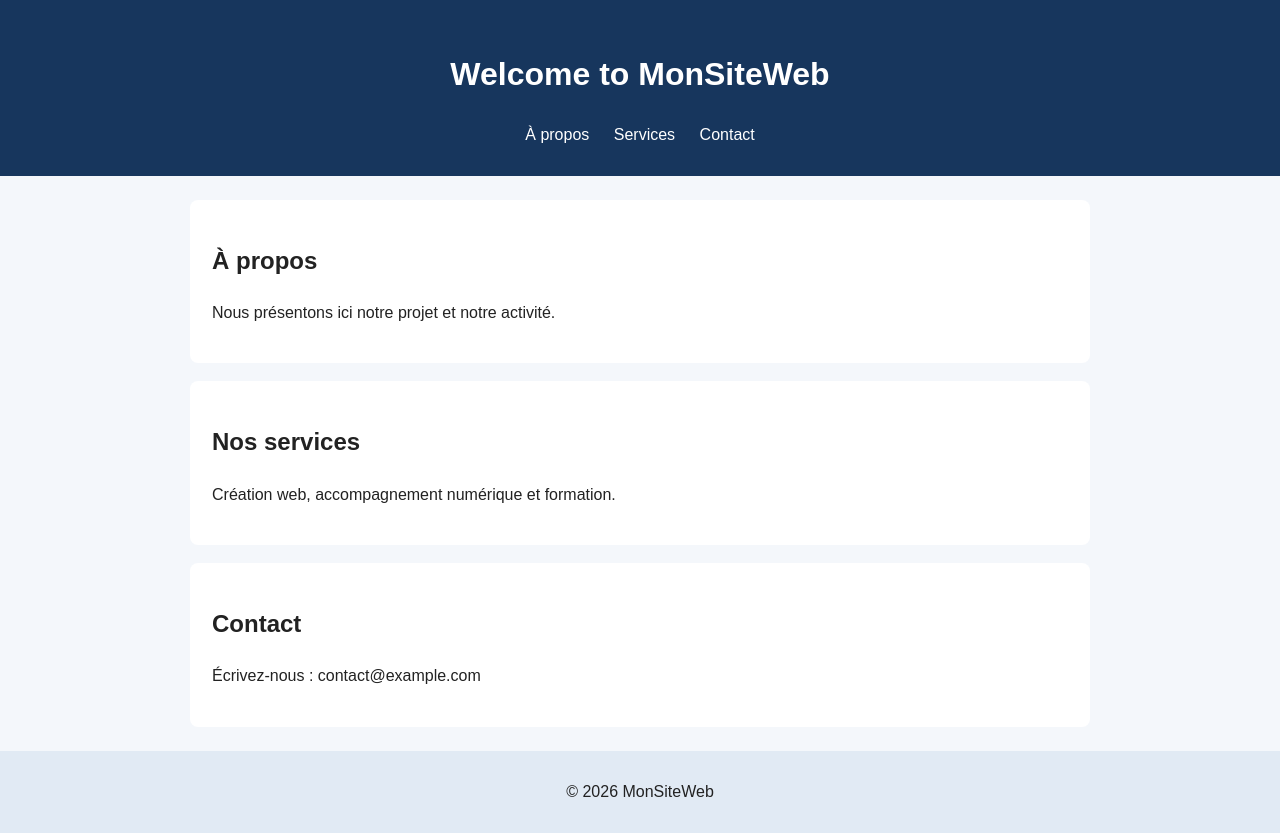
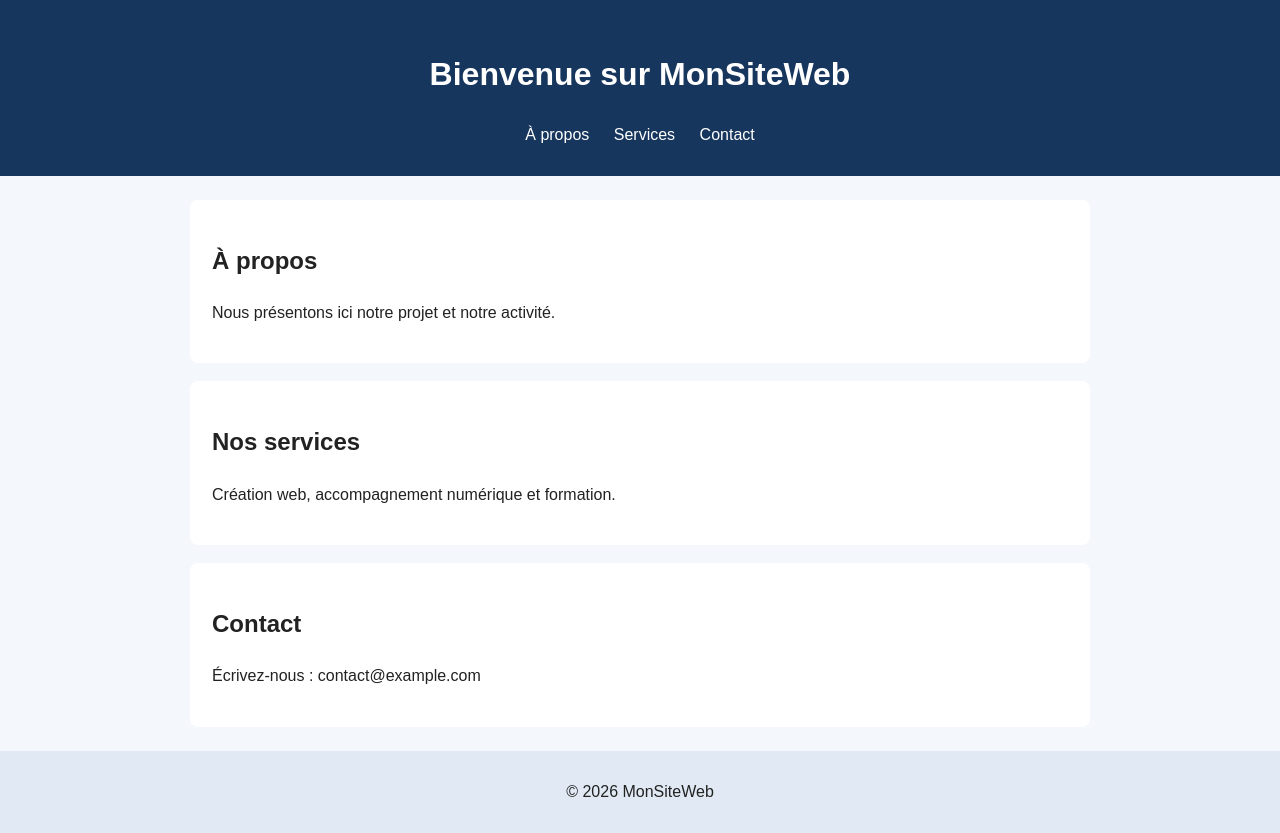
Before and after one commit to jasonsecondaccount/MonSiteWeb, a plain HTML site: page index.html in a window 1280 px wide. Drawn offline with Linux system fonts and the light colour scheme.

Commit message:
fix: Correction 2 index.html

```diff
--- a/index.html
+++ b/index.html
@@ -8,7 +8,7 @@
 </head>
 <body>
  <header>
- <h1>Welcome to MonSiteWeb</h1>
+ <h1>Bienvenue sur MonSiteWeb</h1>
  <nav>
  <a href="#apropos">À propos</a>
  <a href="#services">Services</a>
```
